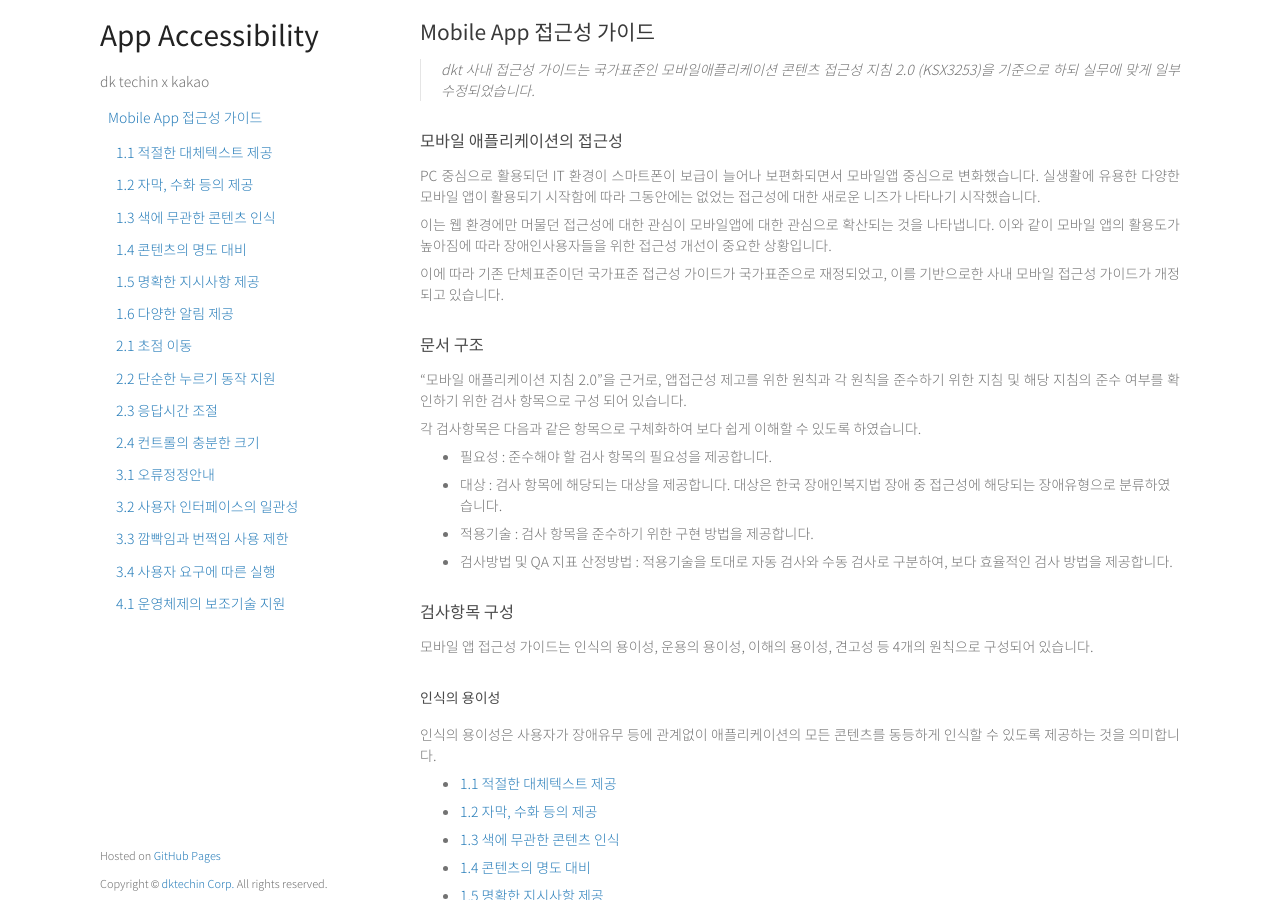
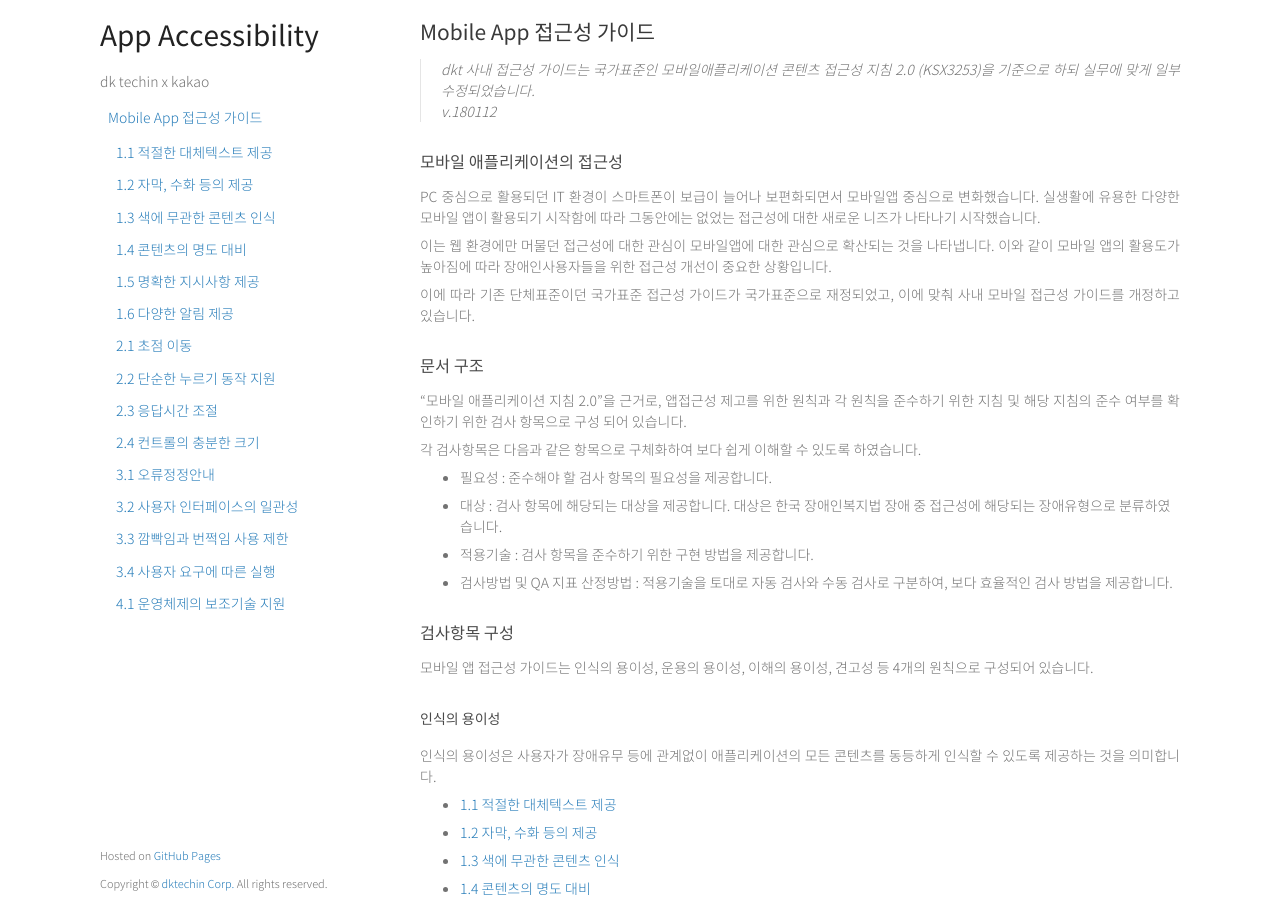
Before and after one commit to daum-a11y/app-a11y-guide, a Jekyll site: the page built from mobile/print_view.md, in a window 1280 px wide and 900 px high. Built offline with Jekyll 4.4.1, drawn with Linux system fonts in a browser that asks for light colours.

Commit message:
프린트버전 출력일 반영

```diff
--- a/mobile/print_view.md
+++ b/mobile/print_view.md
@@ -4,14 +4,15 @@ title: Mobile App 접근성 가이드
 ---
 
 ## Mobile App 접근성 가이드
-> dkt 사내 접근성 가이드는 국가표준인 모바일애플리케이션 콘텐츠 접근성 지침 2.0 (KSX3253)을 기준으로 하되 실무에 맞게 일부 수정되었습니다.
+> dkt 사내 접근성 가이드는 국가표준인 모바일애플리케이션 콘텐츠 접근성 지침 2.0 (KSX3253)을 기준으로 하되 실무에 맞게 일부 수정되었습니다.<br/> v.180112
+
 
 ### 모바일 애플리케이션의 접근성
 PC 중심으로 활용되던 IT 환경이 스마트폰이 보급이 늘어나 보편화되면서 모바일앱 중심으로 변화했습니다. 실생활에 유용한 다양한 모바일 앱이 활용되기 시작함에 따라 그동안에는 없었는 접근성에 대한 새로운 니즈가 나타나기 시작했습니다.
 
 이는 웹 환경에만 머물던 접근성에 대한 관심이 모바일앱에 대한 관심으로 확산되는 것을 나타냅니다. 이와 같이 모바일 앱의 활용도가 높아짐에 따라 장애인사용자들을 위한 접근성 개선이 중요한 상황입니다.
 
-이에 따라 기존 단체표준이던 국가표준 접근성 가이드가 국가표준으로 재정되었고, 이를 기반으로한 사내 모바일 접근성 가이드가 개정되고 있습니다.
+이에 따라 기존 단체표준이던 국가표준 접근성 가이드가 국가표준으로 재정되었고, 이에 맞춰 사내 모바일 접근성 가이드를 개정하고 있습니다.
 
 
 ### 문서 구조
```
